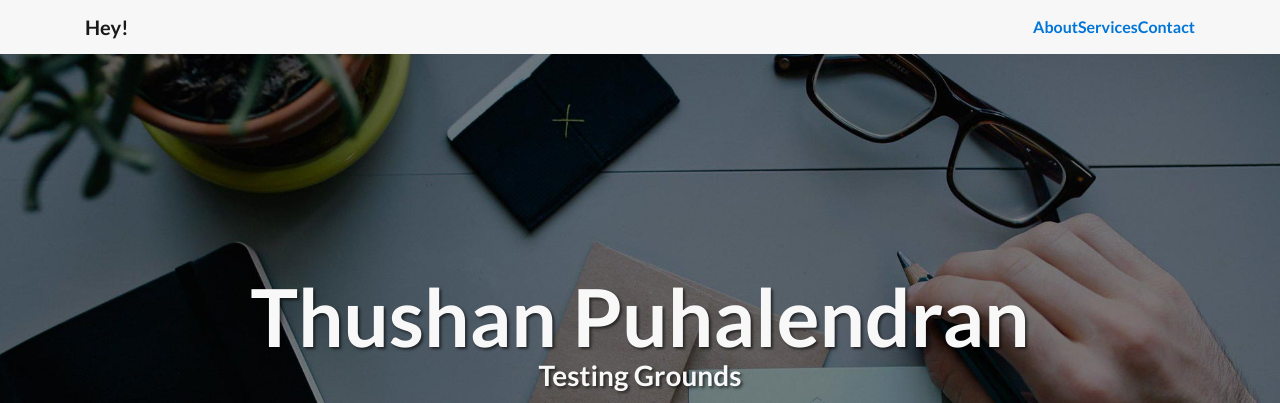
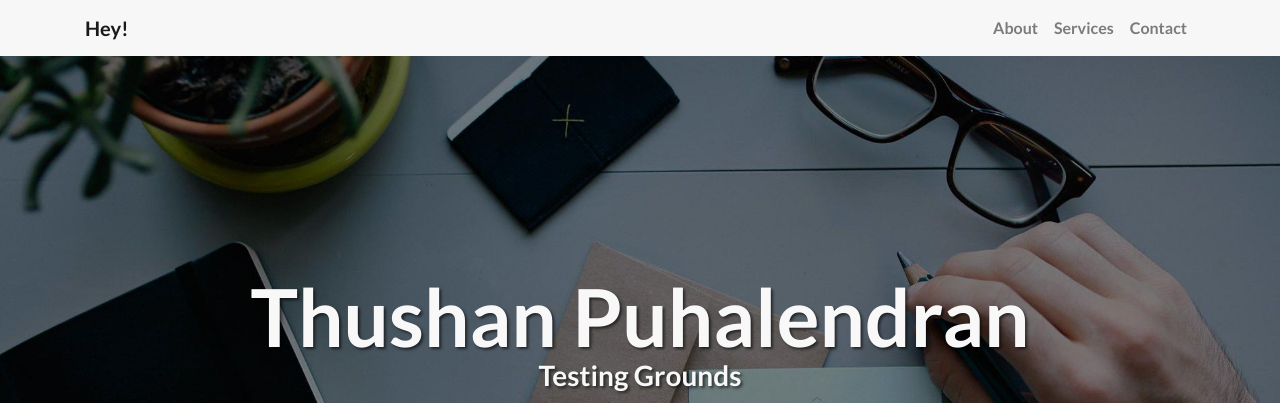
Before and after one commit to thushanp/thushanp.github.io, a website: page index.html in a window 1280 px wide. Shown: the top 403 px of the page. Drawn offline with Linux system fonts and the light colour scheme.

Commit message:
fiddling with links

```diff
--- a/index.html
+++ b/index.html
@@ -47,13 +47,13 @@
             <div class="collapse navbar-collapse" id="navbarExample">
                 <ul class="navbar-nav ml-auto">
                     <li class="nav-item">
-                        <a class="page-scroll" href="#about">About</a>
+                        <a class="nav-link" href="#about">About</a>
                     </li>
                     <li class="nav-item">
-                        <a class="page-scroll" href="#services">Services</a>
+                        <a class="nav-link" href="#services">Services</a>
                     </li>
                     <li class="nav-item">
-                        <a class="page-scroll" href="#contact">Contact</a>
+                        <a class="nav-link" href="#contact">Contact</a>
                     </li>
                 </ul>
             </div>
@@ -160,7 +160,7 @@
 
             <div class="row">
                 <div class="col-lg-6">
-                    <h2>Contact me! +1 617-515-9619</h2>
+                    <h2>Contact me! <br>+1 617-515-9619</h2>
                 </div>
                 <div class="col-lg-6">
                     <ul class="list-inline banner-social-buttons">
```
